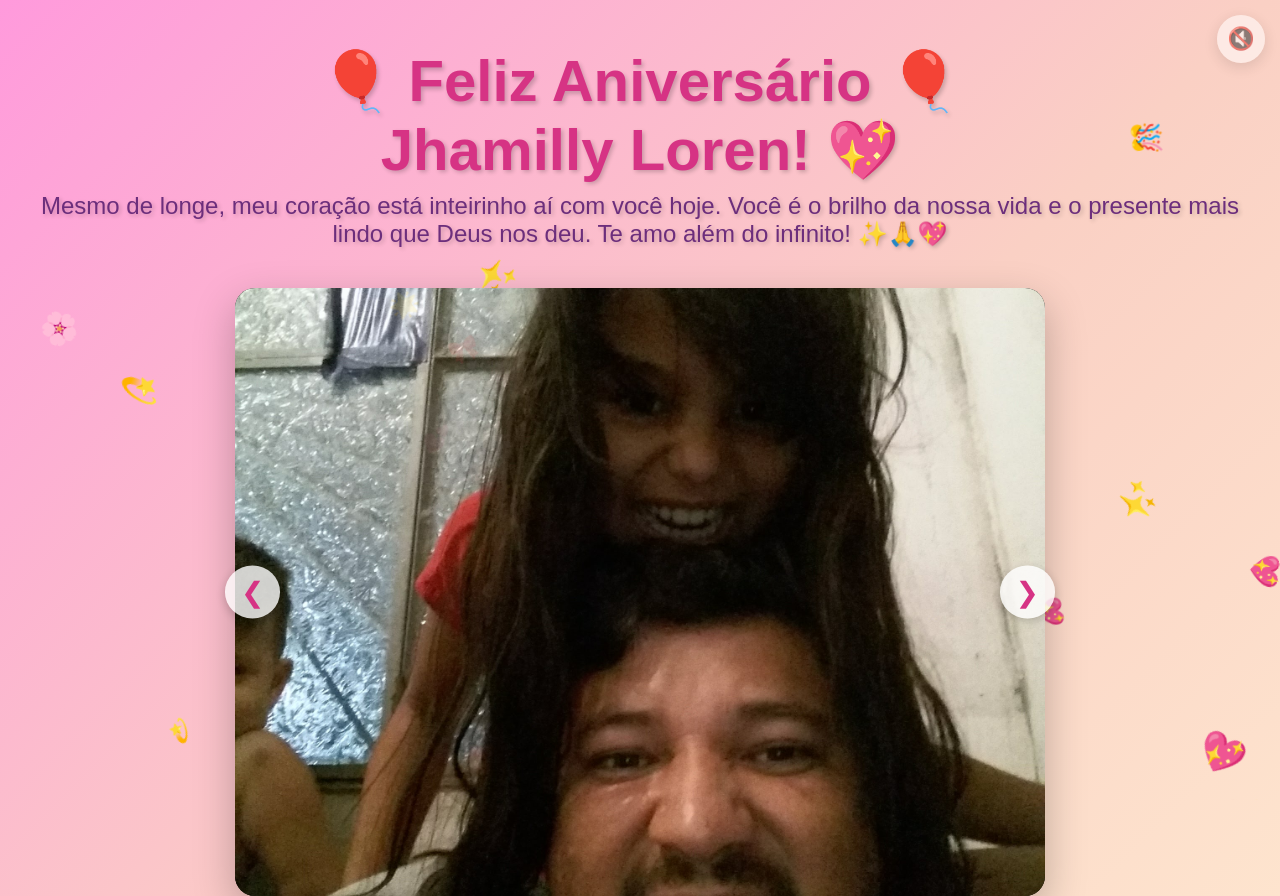
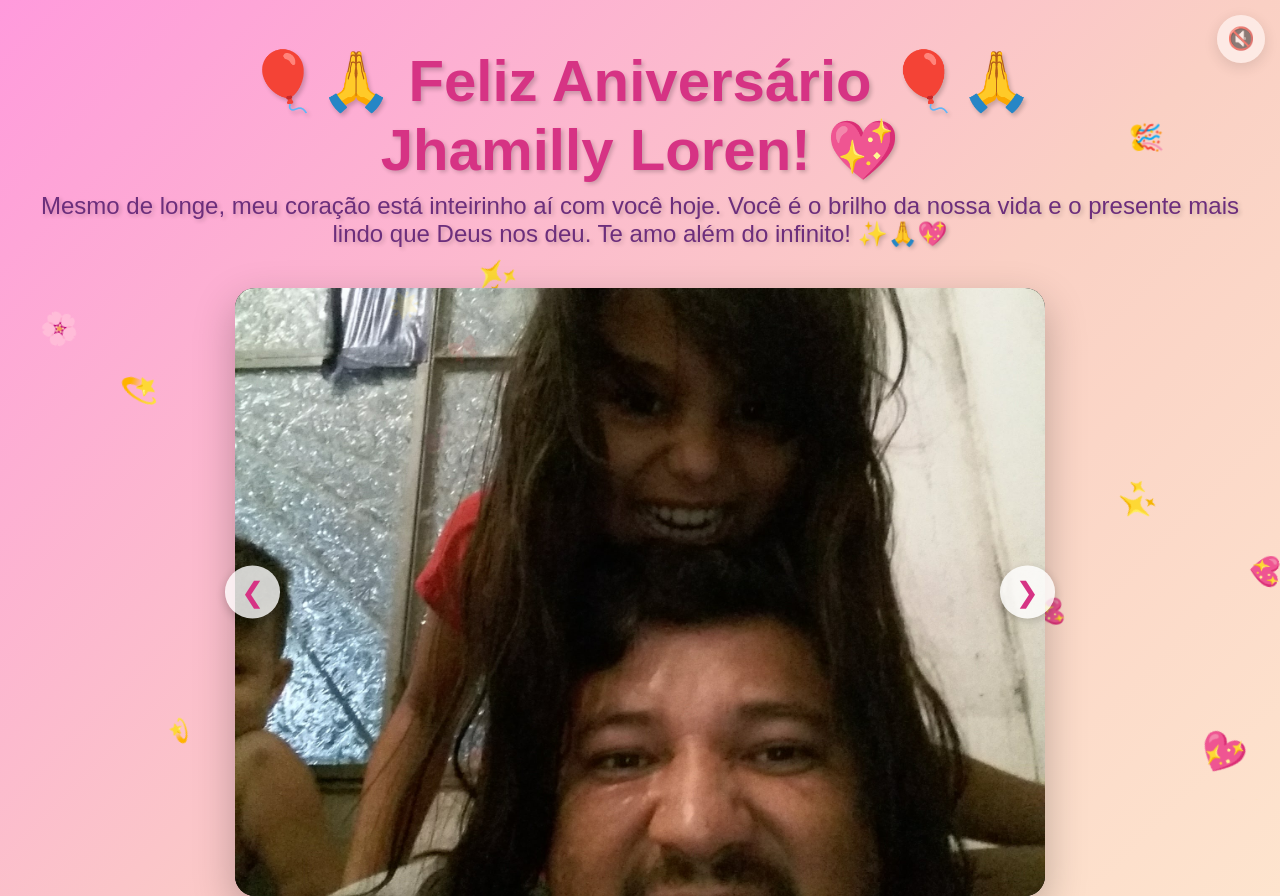
Before and after one commit to Fabio-Resende-s/jhamilly-loren, a plain HTML site: page index.html in a window 1280 px wide. Shown: the top 896 px of the page. Drawn offline with Linux system fonts and the light colour scheme.

```diff
--- a/index.html
+++ b/index.html
@@ -151,7 +151,7 @@ body{min-height:100vh;background:linear-gradient(135deg,#ff9adc 0%,#fad0c4 50%,#
 </audio>
 
 <div class="titulo">
-  <h1>🎈 Feliz Aniversário 🎈<br>Jhamilly Loren! 💖</h1>
+  <h1>🎈🙏 Feliz Aniversário 🎈🙏<br>Jhamilly Loren! 💖</h1>
   <p>Mesmo de longe, meu coração está inteirinho aí com você hoje. Você é o brilho da nossa vida e o presente mais lindo que Deus nos deu. Te amo além do infinito! ✨🙏💖</p>
 </div>
 
```
